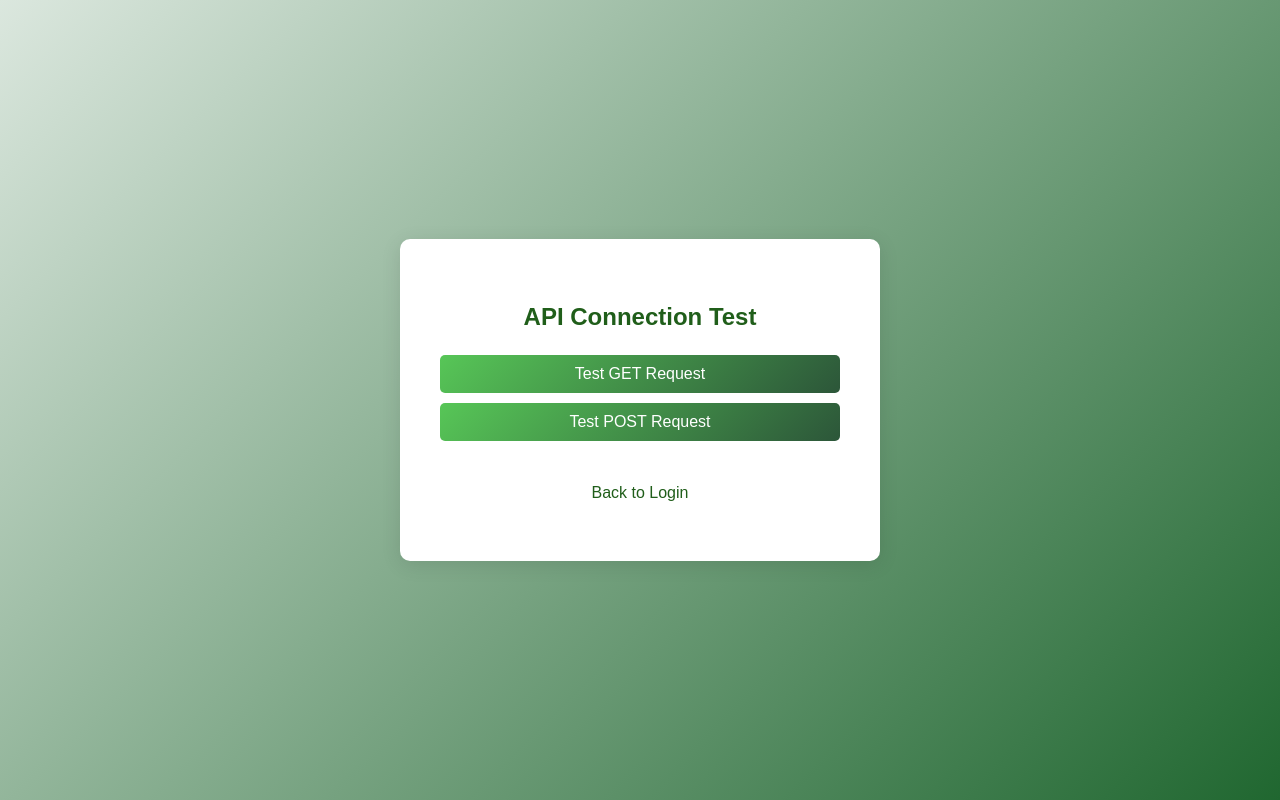
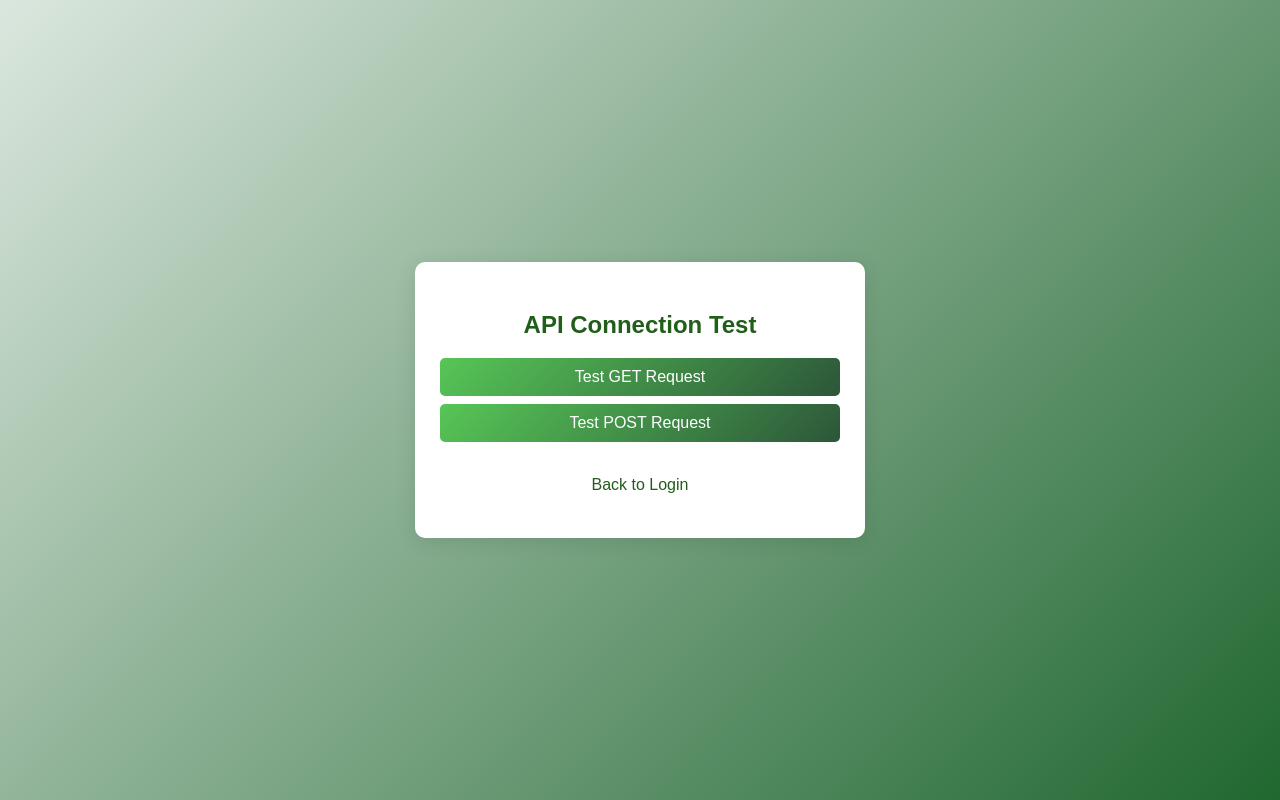
Before and after one commit to isaact23/CampusMarket, a React (Vite) app in the folder frontend/: page /test-api in a window 1280 px wide. Built offline with nearby package versions, Linux system fonts and the light colour scheme.

Commit message:
Update api view for react frontend and send more info in backend for test

```diff
--- a/frontend/src/components/ConnectionTest.css
+++ b/frontend/src/components/ConnectionTest.css
@@ -8,25 +8,27 @@
 
 .test-box {
   width: 400px;
-    padding: 40px;
+  padding: 25px;
   background-color: white;
-    color:black;
+  color: black;
   border-radius: 10px;
   box-shadow: 0px 4px 20px rgba(0, 0, 0, 0.1);
   text-align: center;
+  max-height: 80vh;
 }
 
 .test-box h2,
 .test-box h3 {
   color: #205e1a;
-    margin-bottom: 20px;
+  margin-bottom: 15px;
+  font-size: 1.5em;
 }
 
 .button-container {
   display: flex;
   flex-direction: column;
-    gap: 10px;
-    margin-bottom: 20px;
+  gap: 8px;
+  margin-bottom: 15px;
 }
 
 .test-button {
@@ -58,7 +60,7 @@
 }
 
 .response-container {
-    margin-top: 20px;
+  margin-top: 15px;
   text-align: left;
 }
 
@@ -69,12 +71,16 @@
   overflow-x: auto;
   white-space: pre-wrap;
   word-wrap: break-word;
+  max-height: 150px;
+  overflow-y: auto;
+  font-size: 0.9em;
+  font-family: monospace;
 }
 
 .back-link {
   color: #205e1a;
   text-decoration: none;
-    margin-top: 20px;
+  margin-top: 15px;
   display: inline-block;
 }
 
--- a/frontend/src/components/ConnectionTest.jsx
+++ b/frontend/src/components/ConnectionTest.jsx
@@ -9,7 +9,6 @@ function ConnectionTest() {
   const [loading, setLoading] = useState(false)
   const [error, setError] = useState(null)
 
-  // Add these functions back
   const testGet = async () => {
     setLoading(true)
     setError(null)
```
Also changed, not shown: 1 other file (tests, documents, lock files or other folders). Lines whose indentation alone changed are shown as unchanged.
